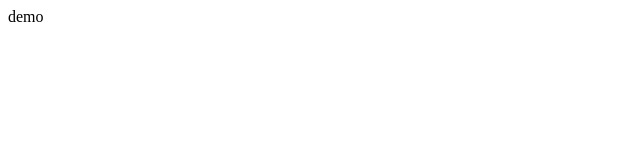
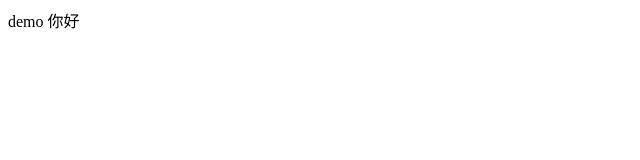
Before and after one commit to maxwhm/git-demom, a plain HTML site: page index.html in a window 1280 px wide. Shown: the full height of the page, 0-640 px from the left. Drawn offline with Linux system fonts and the light colour scheme.

Commit message:
3 commit

```diff
--- a/index.html
+++ b/index.html
@@ -7,5 +7,6 @@
 </head>
 <body>
     demo
+    你好
 </body>
 </html>
```
